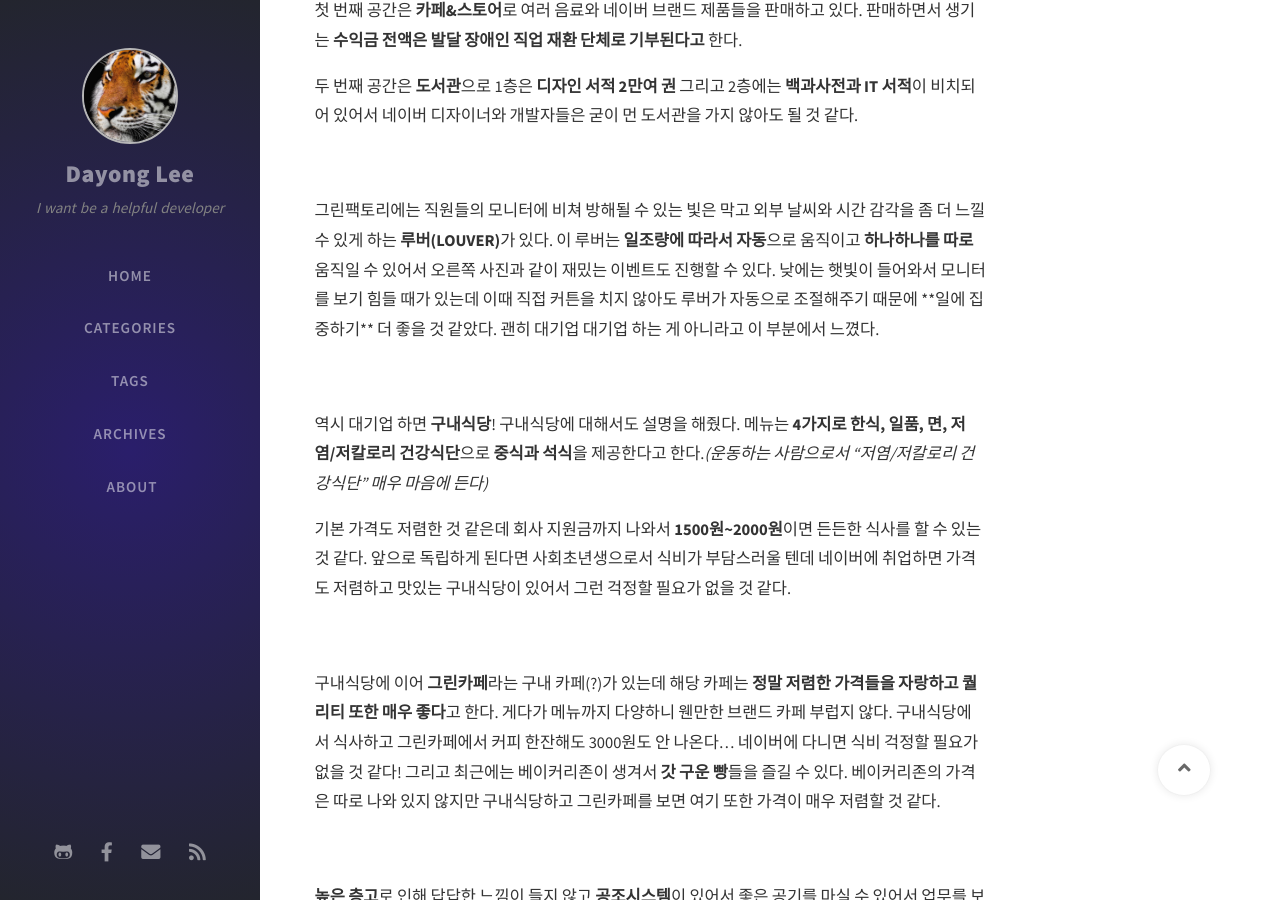
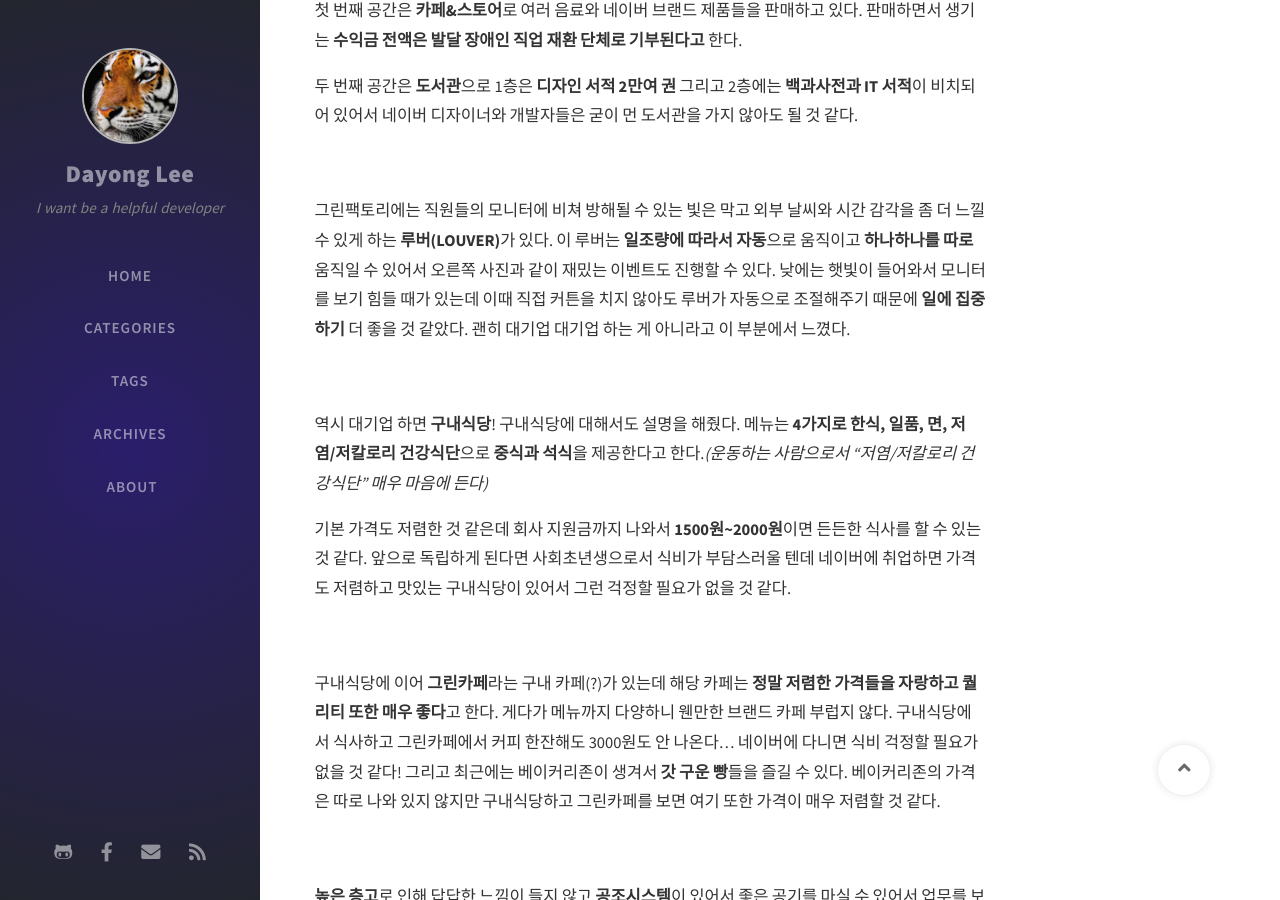
Before and after one commit to dayongkr/deprecated_dayongbz.github.io, a Jekyll site: the page built from _posts/2020-08-24-에피소드_1._네이버_사람들은_어떤_환경에서_일할까?_-_NAVER_DEVELOPER_OPEN_CLASS.md, in a window 1280 px wide and 900 px high, scrolled down 644 px. Built offline with Jekyll 4.4.1, drawn with Linux system fonts in a browser that asks for light colours; nearby versions of some CDN libraries; some web fonts are replaced; comment, search, counter and statistics services are not loaded.

```diff
--- a/_includes/sidebar.html
+++ b/_includes/sidebar.html
@@ -68,8 +68,6 @@
   {% capture url %}
   {%- if entry.type == 'github' -%}
   https://github.com/{{ site.github.username }}
-  <!-- {%- elsif entry.type == 'twitter' -%}
-  https://twitter.com/{{ site.twitter.username }} -->
   {%- elsif entry.type == 'facebook' -%}
   https://facebook.com/{{ site.facebook.username }}
   {%- elsif entry.type == 'email' -%}
--- a/_posts/2020-08-24-에피소드_1._네이버_사람들은_어떤_환경에서_일할까?_-_NAVER_DEVELOPER_OPEN_CLASS.md
+++ b/_posts/2020-08-24-에피소드_1._네이버_사람들은_어떤_환경에서_일할까?_-_NAVER_DEVELOPER_OPEN_CLASS.md
@@ -23,7 +23,7 @@
 
 ![](/../assets/img/post/2020-08-24-17-50-53.png) ![](/../assets/img/post/2020-08-24-17-50-57.png)
 
-그린팩토리에는 직원들의 모니터에 비쳐 방해될 수 있는 빛은 막고 외부 날씨와 시간 감각을 좀 더 느낄 수 있게 하는 **루버(LOUVER)**가 있다. 이 루버는 **일조량에 따라서 자동**으로 움직이고 **하나하나를 따로** 움직일 수 있어서 오른쪽 사진과 같이 재밌는 이벤트도 진행할 수 있다. 낮에는 햇빛이 들어와서 모니터를 보기 힘들 때가 있는데 이때 직접 커튼을 치지 않아도 루버가 자동으로 조절해주기 때문에 \*\*일에 집중하기\*\* 더 좋을 것 같았다. 괜히 대기업 대기업 하는 게 아니라고 이 부분에서 느꼈다.
+그린팩토리에는 직원들의 모니터에 비쳐 방해될 수 있는 빛은 막고 외부 날씨와 시간 감각을 좀 더 느낄 수 있게 하는 **루버(LOUVER)**가 있다. 이 루버는 **일조량에 따라서 자동**으로 움직이고 **하나하나를 따로** 움직일 수 있어서 오른쪽 사진과 같이 재밌는 이벤트도 진행할 수 있다. 낮에는 햇빛이 들어와서 모니터를 보기 힘들 때가 있는데 이때 직접 커튼을 치지 않아도 루버가 자동으로 조절해주기 때문에 **일에 집중하기** 더 좋을 것 같았다. 괜히 대기업 대기업 하는 게 아니라고 이 부분에서 느꼈다.
 
 ![](/../assets/img/post/2020-08-24-17-51-04.png) ![](/../assets/img/post/2020-08-24-17-51-08.png)
 
```
